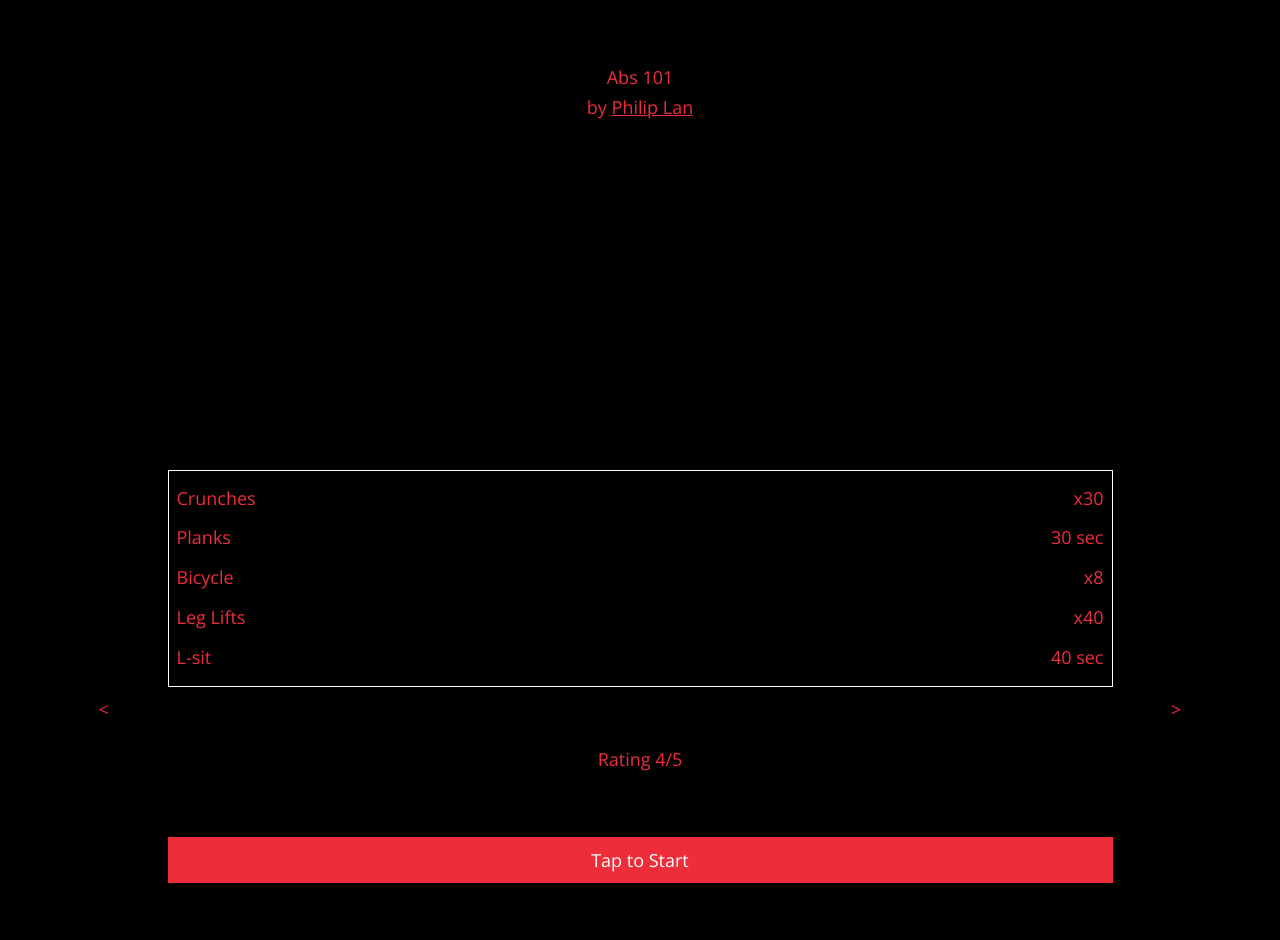
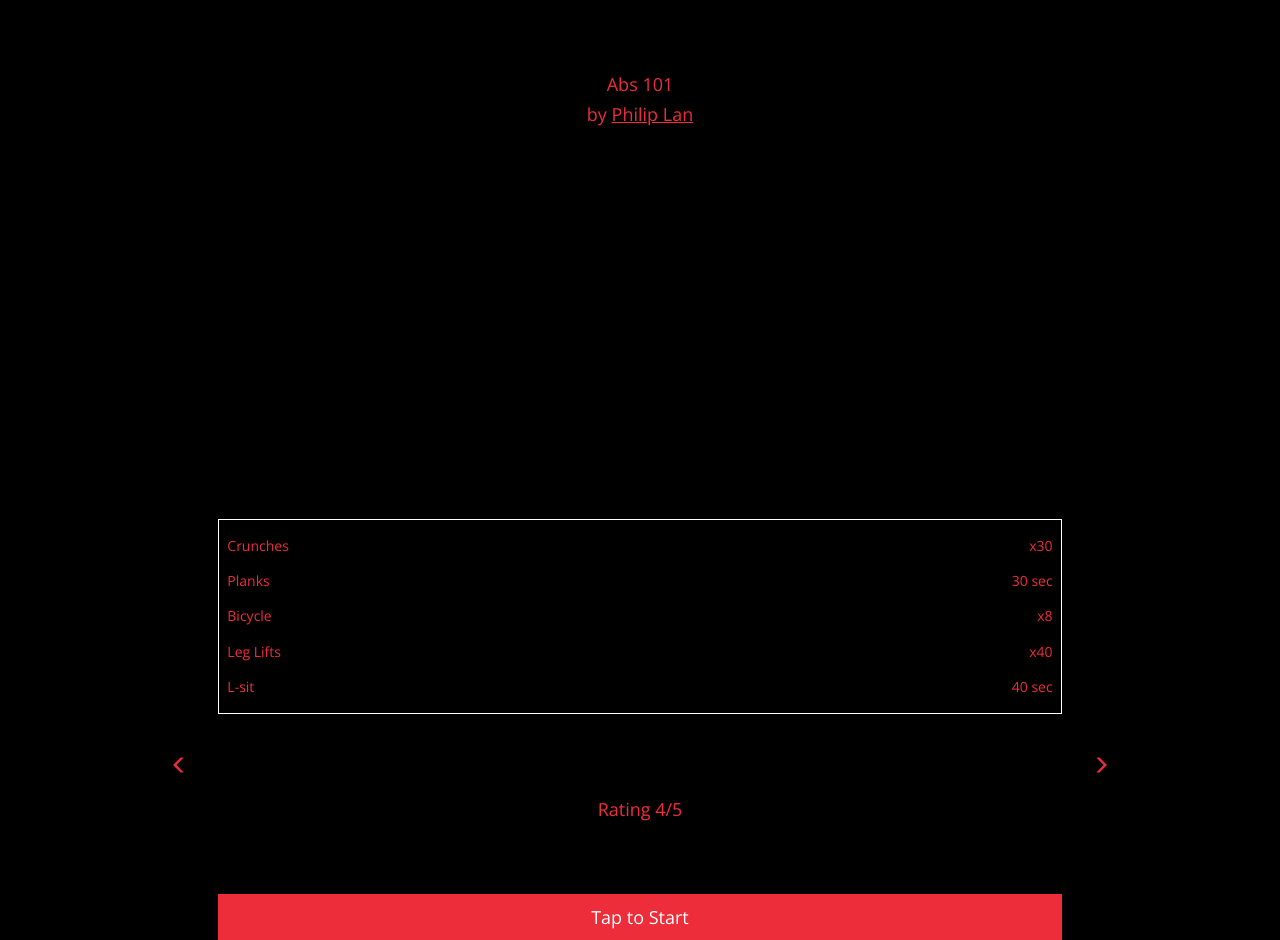
Before and after one commit to Christopher-Li/Climber, a plain HTML site: page workout.html in a window 1280 px wide. Shown: the part 59-999 px from the top of the page. Before the commit the page ends 942 px from the top, so only its background shows below. Drawn offline with nearby package versions, Linux system fonts and the light colour scheme.

Commit message:
fix workout

```diff
--- a/css/main.css
+++ b/css/main.css
@@ -34,3 +34,6 @@ h1,h2,h3,h4,h5,h6,p,a,input, textarea{
 	color: rgb(237,45,58);
 	text-decoration: none;
 }
+h5{
+	font-size: 14px;
+}
--- a/css/workout.css
+++ b/css/workout.css
@@ -2,7 +2,7 @@ h1{
 	font-size:28px;
 }
 h5{
-	font-size: 15px;
+	font-size: 12px;
 }
 .border-black{
 	 border: 1px solid white;
@@ -36,3 +36,6 @@ h5{
 	 -moz-border-radius: 0 !important;
 		  border-radius: 0 !important;
 }
+.width-100p{
+	width:100%;
+}
--- a/workout.html
+++ b/workout.html
@@ -25,16 +25,16 @@
 	      </div>
 	    </div>
 
-	    <div class="container">
+	    <div class="width-100p">
 	    	<div class="row padding-top-5p">
 	    		<h1 class="text-bold">Abs 101</h1>
 	    		<h4>by <u>Philip Lan</u></h4>
 	    	</div>
 	    	<div class="row padding-top-30p">
-	    		<div class="col-xs-1 padding-top-18p">
-	    			<h1>&lt;</h1>
+	    		<div class="col-xs-2 padding-top-18p text-right">
+	    			<a href="workout.html"><span class="glyphicon glyphicon-menu-left"></span></a>
 	    		</div>
-	    		<div class="col-xs-10">
+	    		<div class="col-xs-8">
 	    			<div class="border-black">
 	    				<div class="row">
 	    					<div class="col-xs-8">
@@ -78,15 +78,15 @@
 	    				</div>
 	    			</div>
 	    		</div>
-	    		<div class="col-xs-1 padding-top-18p">
-	    			<h1>&gt;</h1>
+	    		<div class="col-xs-2 padding-top-18p text-left">
+	    			<a href="workout.html"><span class=" glyphicon glyphicon-menu-right"></span></a>
 	    		</div>
 	    	</div>
 	    	<div class="row">
 	    		<h1 class="text-bold">Rating 4/5</h1>
 			</div>
 	    	<div class="row padding-top-5p">
-	    		<div class="col-xs-12 col-xs-10 col-xs-offset-1">
+	    		<div class="col-xs-8 col-xs-8 col-xs-offset-2">
 		          <button type="submit" id="start-btn" class="btn btn-primary btn-red btn-lg btn-block input-square text-h3">Tap to Start</button>
 		        </div>
 	    	</div>
@@ -99,7 +99,7 @@
 
 
 		<script src="http://code.jquery.com/jquery.min.js"></script>
-		<script src="https://maxcdn.bootstrapcdn.com/bootstrap/3.3.4/js/bootstrap.min.js"></script>
+		<script src="https://maxcdn.bootstrapcdn.com/bootstrap/3.3.2/js/bootstrap.min.js"></script>
 		<script src="js/main.js"></script>
 		<script type="text/javascript">
 		    document.getElementById("start-btn").onclick = function () {
```
